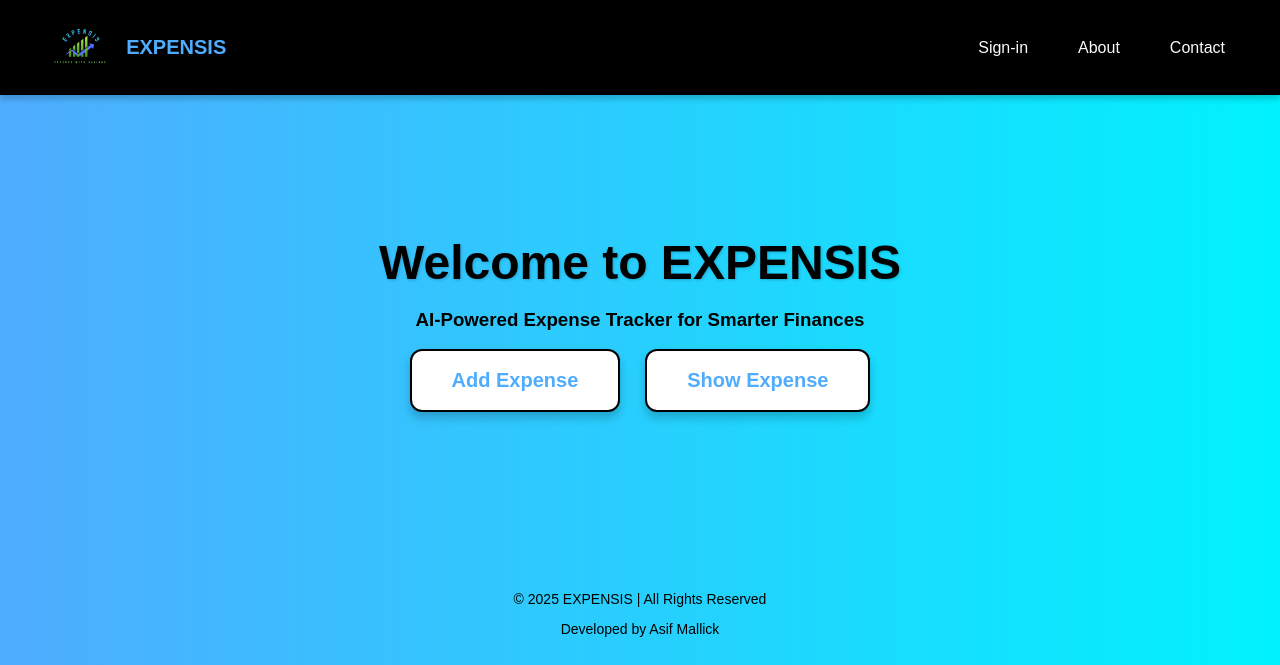
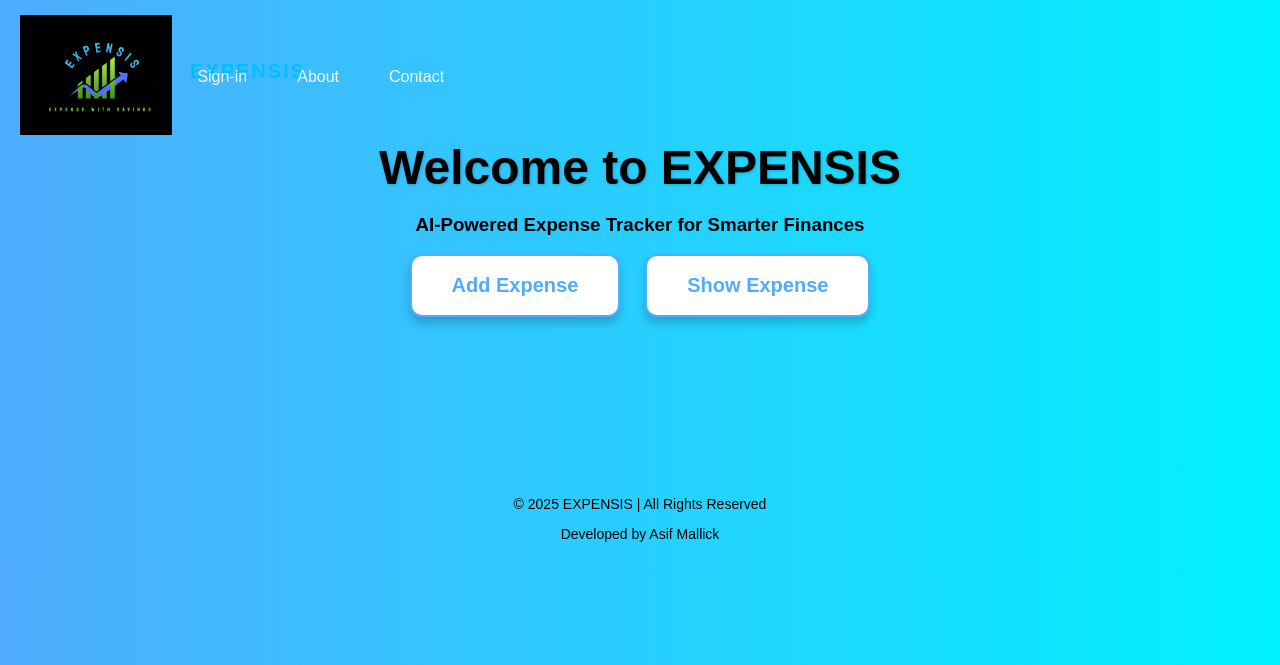
Before and after one commit to asifmallick17/expensis-app, a Flask app: page / in a window 1280 px wide. Shown: the top 665 px of the page. Run offline with Flask 3, Linux system fonts and the light colour scheme.

Commit message:
Updated home page new4

```diff
--- a/static/home.css
+++ b/static/home.css
@@ -11,31 +11,28 @@ body {
   overflow-x: hidden;
 }
 
-/* Navbar */
+/* Navbar / Logo positioning */
 .navbar {
-  display: flex;
-  justify-content: space-between;
-  align-items: center;
-  padding: 15px 40px;
-  background: black; /* Header black */
-  color: white;
-  position: sticky;
-  top: 0;
-  z-index: 100;
-  box-shadow: 0 4px 6px rgba(0, 0, 0, 0.2);
-}
-
-.logo {
+  position: absolute;   /* float on top */
+  top: 15px;
+  left: 20px;
   display: flex;
   align-items: center;
   gap: 10px;
-  font-size: 20px;
-  font-weight: bold;
-  color: #4facfe;
 }
 
 .logo img {
-  height: 60px;
+  height: 120px;  /* adjust logo size */
+}
+
+.logo span {
+  color: #00bfff;  /* sky blue text */
+  font-size: 20px;
+  font-weight: bold;
+  letter-spacing: 2px;
+  position: absolute;
+  top: 45px;
+  left: 170px;
 }
 
 /* Nav Links */
@@ -166,41 +163,18 @@ body {
   font-size: 20px;
   font-weight: bold;
   border-radius: 12px;
-  border: 2px solid black;
+  border: 2px solid #4facfe;
   cursor: pointer;
-  background: #ffffff;
-  color: #4facfe;
+  background: #ffffff;   /* Default background */
+  color: #4facfe;        /* Default text color */
   box-shadow: 0 6px 10px rgba(0, 0, 0, 0.2);
-  transition: all 0.3s ease;
-  position: relative;
-  overflow: hidden;
-}
-
-.hero button::before {
-  content: "";
-  position: absolute;
-  top: 0;
-  left: -100%;
-  width: 100%;
-  height: 100%;
-  background: #4facfe;
-  color: black;
-  transition: all 0.3s ease;
-  z-index: -1;
-}
-
-.hero button:hover::before {
-  left: 0;
+  transition: all 0.3s ease;  /* Smooth transition */
 }
 
 .hero button:hover {
-  color: white;
+  background: #4facfe;  /* Hover background */
+  color: #ffffff;       /* Hover text color */
   box-shadow: 0 8px 15px rgba(0, 0, 0, 0.3);
-}
-
-.hero button span {
-  position: relative;
-  z-index: 1;
 }
 
 /* Footer */
--- a/static/signin.css
+++ b/static/signin.css
@@ -40,7 +40,6 @@ body {
   position: absolute;
   top: 45px;
   left: 170px;
-
 }
 
 
```
